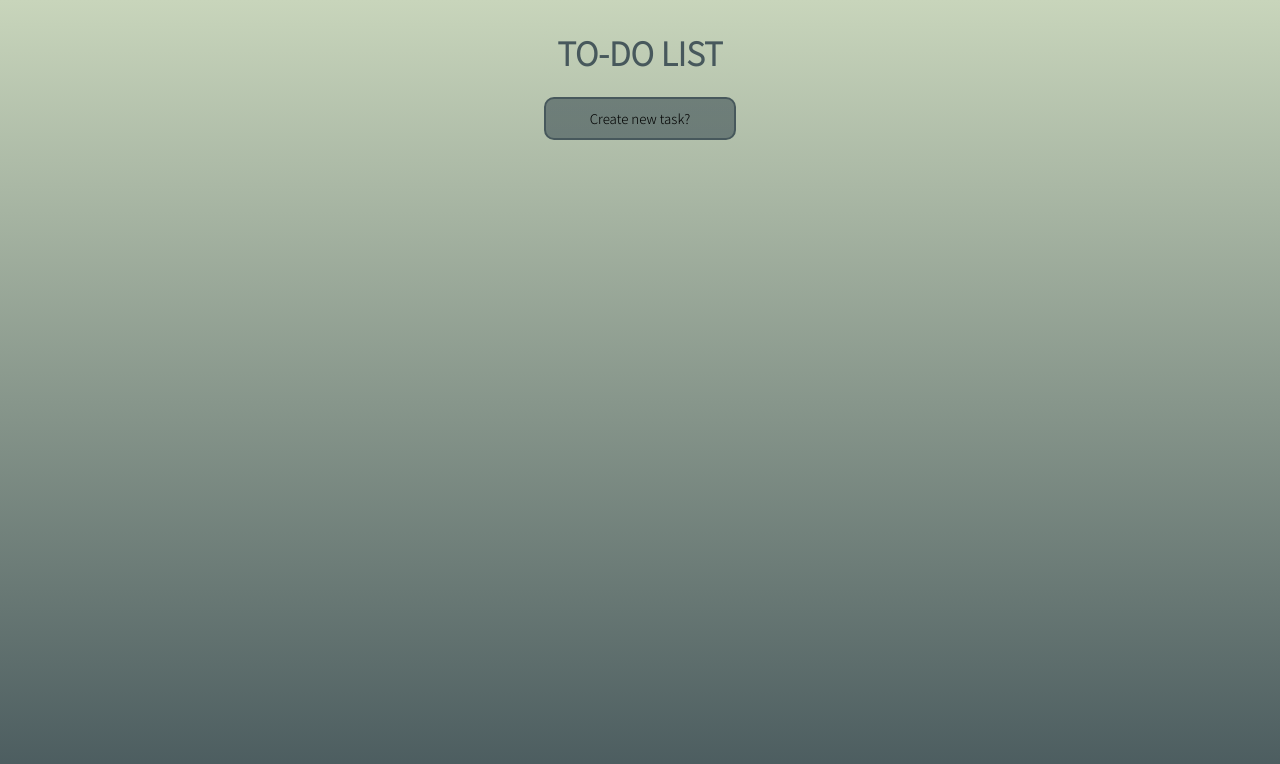
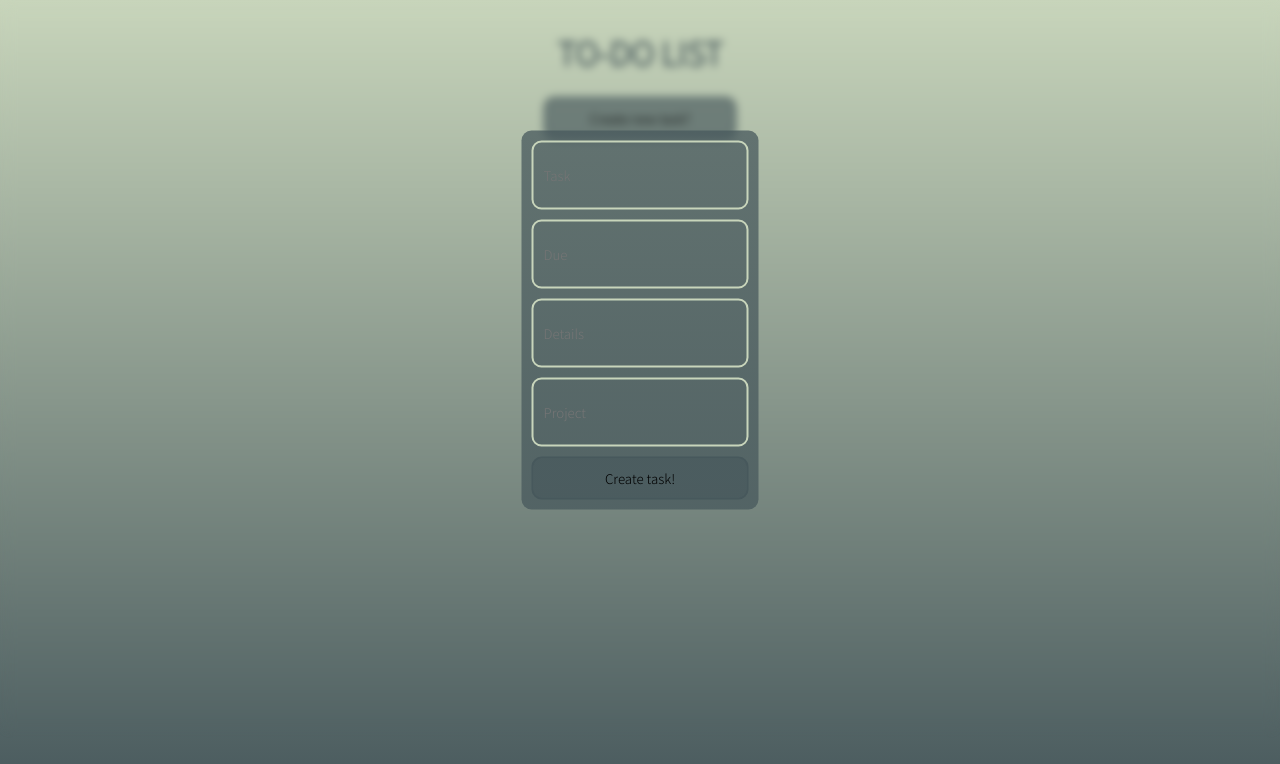
Before and after one commit to Galaxeo/todo-list, a website built with webpack: page dist/index.html in a window 1280 px wide. Both pictures are taken after a click on the button "Create new task?". Built offline with nearby package versions, Linux system fonts and the light colour scheme.

Commit message:
fix: dynamically created selector issue, setAtt solution

```diff
--- a/src/form.js
+++ b/src/form.js
@@ -3,6 +3,7 @@ function createForm() {
   const formCont = document.createElement('div');
   formCont.classList.add('formCont');
   formCont.classList.add('hidden');
+  formCont.setAttribute('val', 22);
 
   const form = document.createElement('form');
   form.classList.add('cardForm');
@@ -21,7 +22,7 @@ function createForm() {
   const submitBut = document.createElement('button');
   submitBut.classList.add('submitBut');
   submitBut.innerHTML = "Create task!";
-  submitBut.type = 'button';
+  submitBut.setAttribute('type', 'button');
   form.appendChild(submitBut);
 
   formCont.appendChild(form);
--- a/src/selector.js
+++ b/src/selector.js
@@ -1,13 +1,15 @@
-// document.querySelector(".createTask").onclick = (event) => {
-//   formEle.classList.toggle('hidden');
-//   document.querySelector(".main").classList.toggle('blur');
-//   event.stopPropagation();
-// }
-// document.querySelector(".main").onclick = () => {
-//   if (mainEle.classList.contains("blur")) {
-//     formEle.classList.toggle('hidden');
-//     document.querySelector(".main").classList.toggle('blur');
-//   } else {
-//     // pass
-//   }
-// }
+const formEle = document.querySelector("div[val]");
+const mainEle = document.querySelector(".main");
+document.querySelector(".createTask").onclick = (event) => {
+  formEle.classList.toggle('hidden');
+  document.querySelector(".main").classList.toggle('blur');
+  event.stopPropagation();
+}
+document.querySelector(".main").onclick = () => {
+  if (mainEle.classList.contains("blur")) {
+    formEle.classList.toggle('hidden');
+    document.querySelector(".main").classList.toggle('blur');
+  } else {
+    // pass
+  }
+};
```
Also changed, not shown: dist/index.html, dist/index.main.js, dist/selector.main.js.
